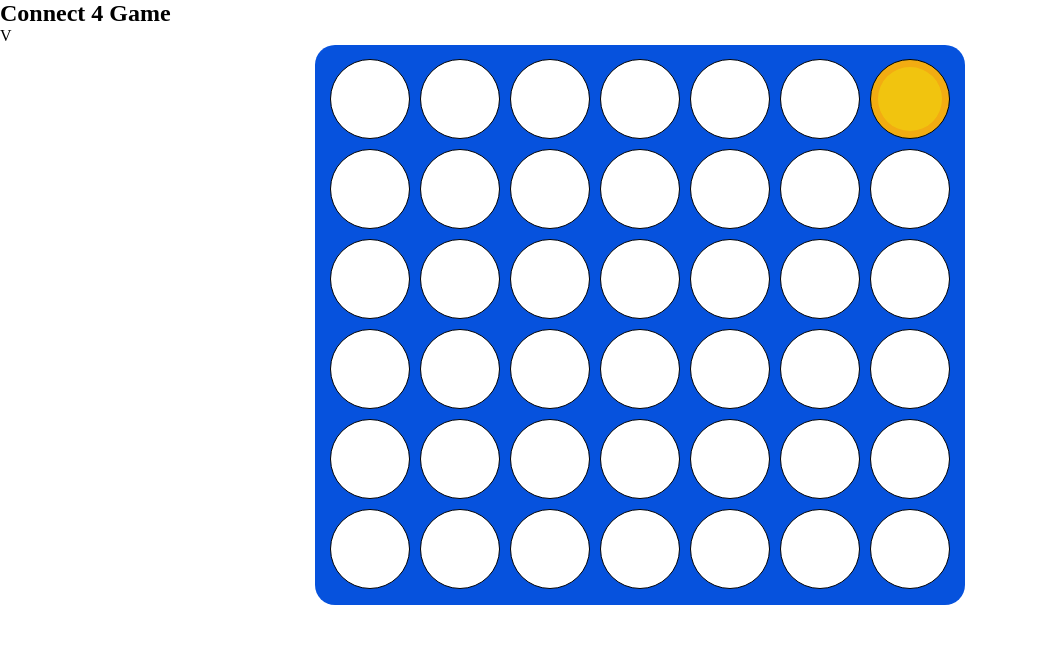
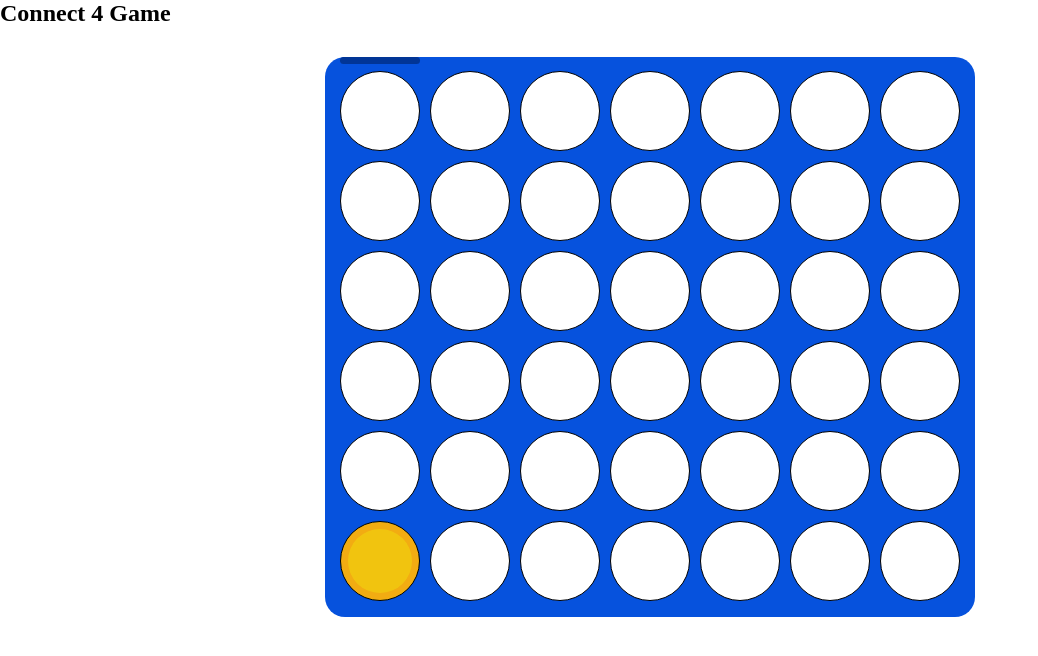
Before and after one commit to Samanimkr/connect-four, a plain HTML site: page index.html in a window 1280 px wide. Both pictures are taken after a click on the button 370 px from the left and 99 px from the top of the page. Shown: the whole page, without its empty margins (0-1038 px from the left). Drawn offline with Linux system fonts and the light colour scheme.

Commit message:
chip inserts in the right place and pointer bar

```diff
--- a/index.html
+++ b/index.html
@@ -11,8 +11,10 @@
     <nav>
         <h2>Connect 4 Game</h2>
     </nav>
-    <div class="row_pointer">V</div>
-    <div class="container"></div>
+    <div class="container">
+        <div class="pointer"></div>
+        <div class="boxes_wrapper"></div>
+    </div>
 
     <script src="script.js"></script>
 </body>
--- a/script.js
+++ b/script.js
@@ -1,13 +1,14 @@
+// CONFIG
 const GRID_COLUMNS = 7;
 const GRID_ROWS = 6;
-/*
- * 0 = Empty
- * 1 = Player one
- * 2 = Player two
- */
-const GRID_DATA = [];
-const CONTAINER = document.querySelector(".container");
+const GRID_DATA = []; // 0 = Empty, 1 = Player one, 2 = Player two
 
+// ELEMENTS SELECTORS
+const $CONTAINER = document.querySelector(".container");
+const $BOXES_WRAPPER = document.querySelector(".boxes_wrapper");
+const $POINTER = document.querySelector(".pointer");
+
+const POINTER_POSITIONS = ['15px', '105px', '195px', '285px', '375px', '465px', '555px', '645px'];
 var CURRENT_PLAYER = 1;
 
 // INITIALISING
@@ -22,49 +23,46 @@ var CURRENT_PLAYER = 1;
     for (let i = 0; i < (GRID_COLUMNS*GRID_ROWS); i++) {
         boxesHtml += `<button class="box" id="box_${i}"></button>`;
     }
-    CONTAINER.innerHTML = boxesHtml;
+    $BOXES_WRAPPER.innerHTML = boxesHtml;
 })();
-const BOXES = document.querySelectorAll('button');
+const $BOXES = document.querySelectorAll('button');
 
 
 // EVENT LISTENER
-BOXES.forEach(box => {
-    // box.addEventListener("mouseover", function() {
-    //     const boxNum = this.id.substr(4);
-    //     const column = boxNum % 7;
-    //     this.classList.add('red');
-    // }); ------------- PADDING * COLUMN NUMBER ------------------
-    // box.addEventListener("mouseleave", function() {
-    //     this.classList.remove('red');
-    // });
+$BOXES.forEach(box => {
+    box.addEventListener("mouseover", function() {
+        const boxNum = this.id.substr(4);
+        const column = boxNum % 7;
+        $POINTER.style.left = POINTER_POSITIONS[column];
+    });
     box.addEventListener("click", function() {
         const boxNum = this.id.substr(4);
         const currentColumn = boxNum % 7;
-        insertChipInColumn(currentColumn);
-        console.log(GRID_DATA)
+        const response = insertChipProcedure(currentColumn);
+        if (response && response === -1) {
+            console.log('Column is full!')
+        }
     });
 })
 
-function insertChipInColumn(column) {
+function insertChipProcedure(column) {
     const lastBoxInColumn = 5;
-    console.log('lastBoxInColumn: ', lastBoxInColumn);
 
     for (let row = lastBoxInColumn; row >= 0; row--) {
-        console.log('column: ', column);
-        console.log('row: ', row);
         const boxStatus = GRID_DATA[column][row];
         if (boxStatus === 0) {
             GRID_DATA[column][row] = CURRENT_PLAYER;
-            console.log('BOX: ', (column+1)*(row+1));
-            const box = document.getElementById(`box_${(column+1)*(row+1)}`);
-            insertChipColour(box);
-            return true;
+
+            const index = (row * 7) + column;
+            const box = document.getElementById(`box_${index}`);
+            insertChip(box);
+            return;
         }
     }
-    return false;
+    return -1;
 };
 
-function insertChipColour(box) {
+function insertChip(box) {
     if(CURRENT_PLAYER === 1) {
         box.classList.add('yellow');
         CURRENT_PLAYER = 2;
--- a/styles.css
+++ b/styles.css
@@ -10,11 +10,27 @@
 } */
 
 .container {
+    margin: 30px auto;
+    width: 630px;
+    height: 540px;
+    position: relative;
+}
+
+.pointer {
+    width: 80px;
+    height: 7px;
+    background-color: rgb(1, 53, 150);
+    position: absolute;
+    top: 0px;
+    left: 15px;
+    border-radius: 4px;
+}
+
+.boxes_wrapper {
     background-color: #0652DD;
     border-radius: 20px;
-    width: 630px;
-    height: 540px;
-    margin: 0 auto;
+    width: 100%;
+    height: 100%;
     display: flex;
     flex-direction: row;
     box-sizing: content-box;
```
